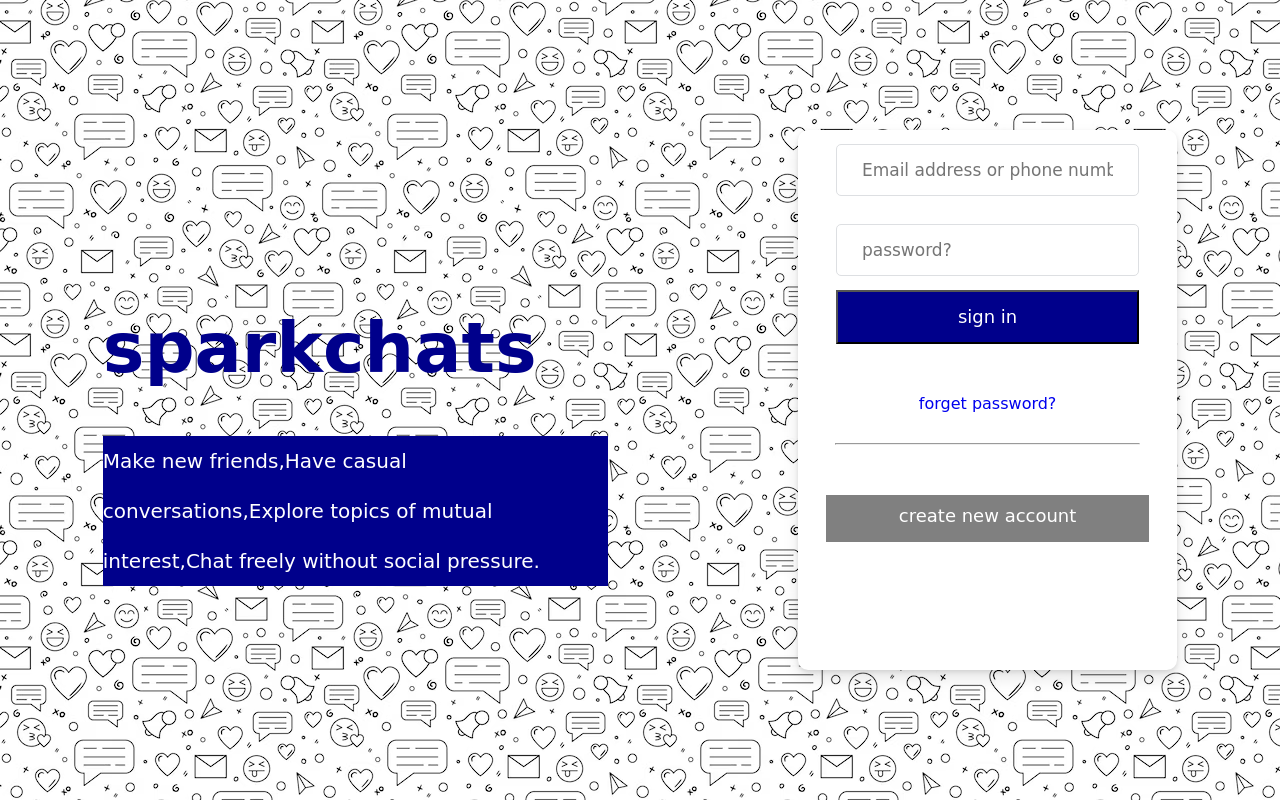
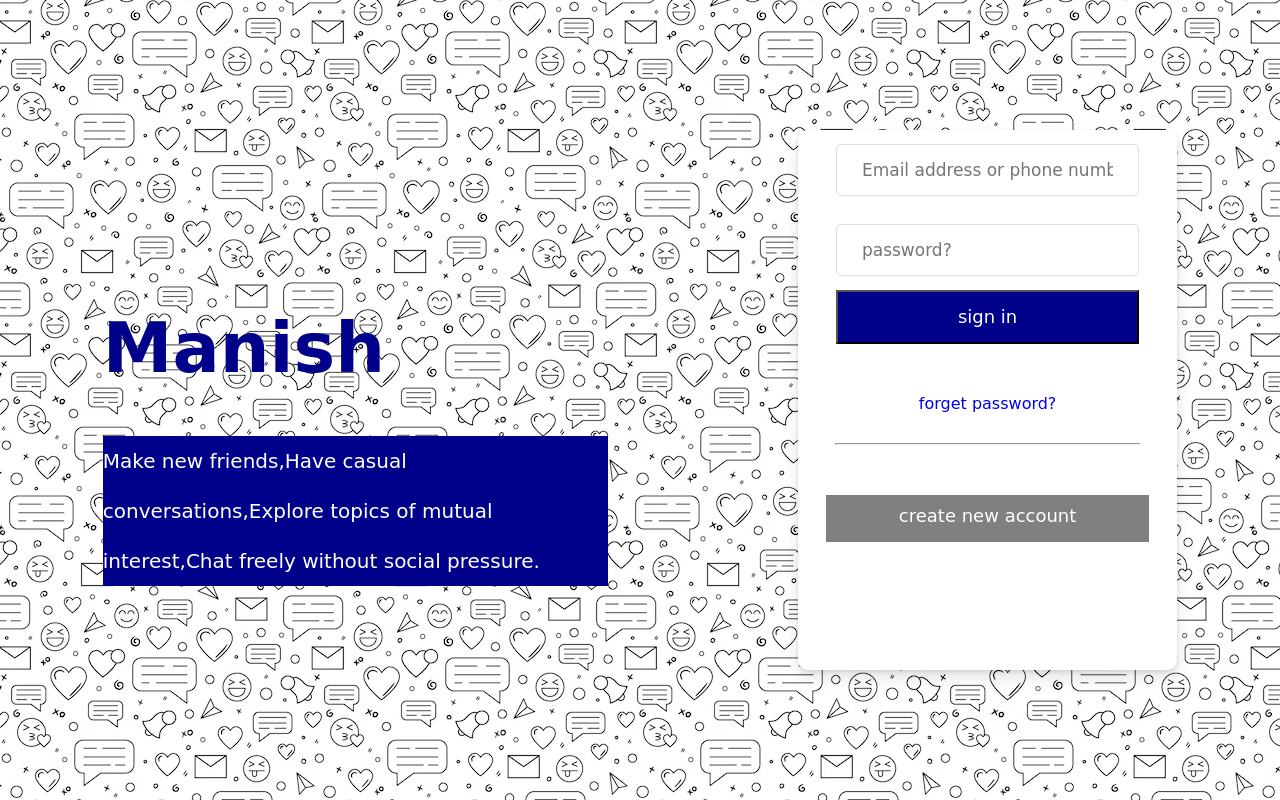
Before and after one commit to Harshit2648/crowdconnect-login, a plain HTML site: page index.html in a window 1280 px wide. Drawn offline with Linux system fonts and the light colour scheme.

Commit message:
Update success

```diff
--- a/index.html
+++ b/index.html
@@ -25,7 +25,7 @@
 
         <div class="sparkchats">
 
-            <h1>sparkchats</h1>
+            <h1>Manish</h1>
 
 
             <p>
```
